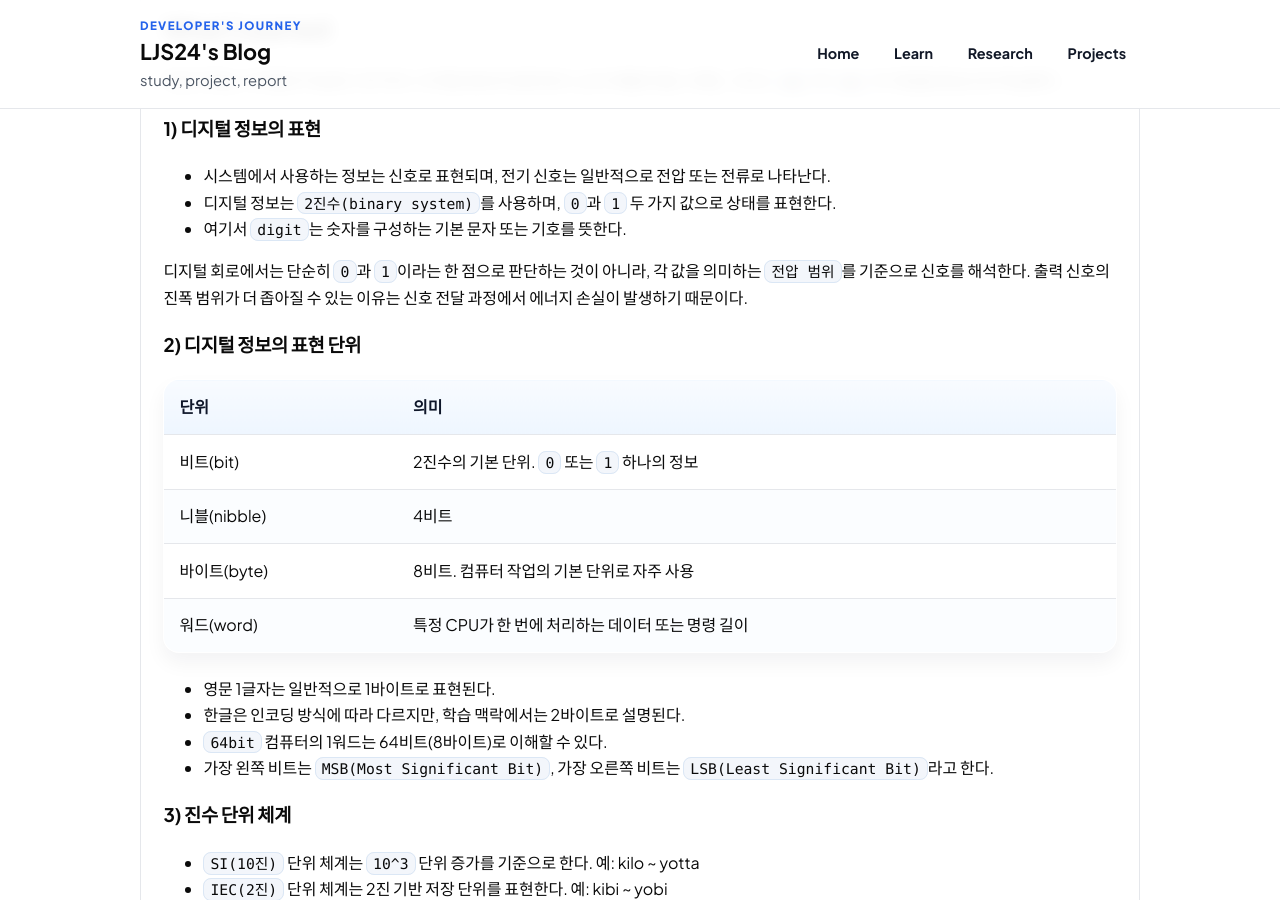
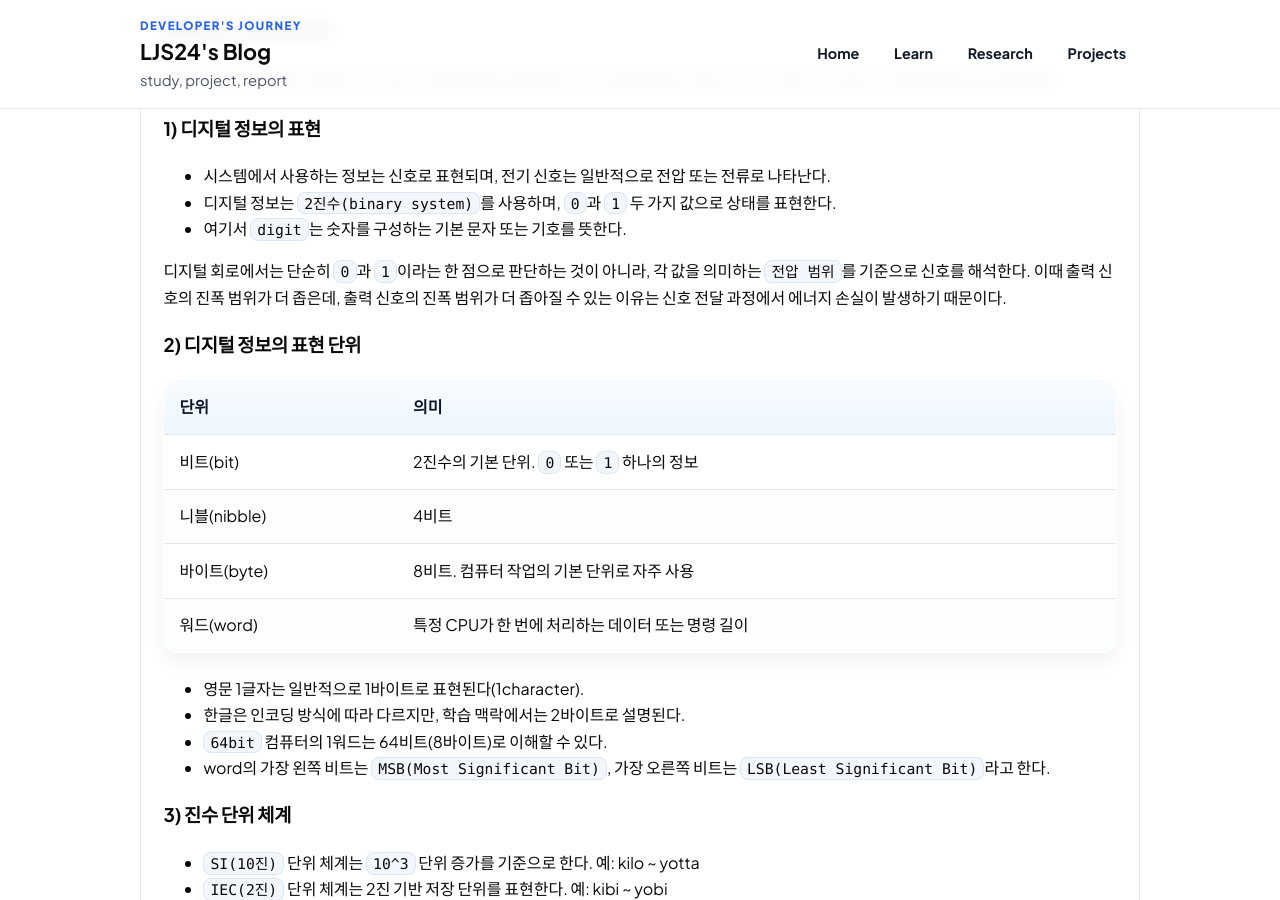
Before and after one commit to LJS24/LJS24.github.io, a Jekyll site: the page built from _posts/learn/2026-03-06-learning-note-디지털논리회로.md, in a window 1280 px wide and 900 px high, scrolled down 240 px. Built offline with Jekyll 4.4.1, drawn with Linux system fonts in a browser that asks for light colours.

Commit message:
content update-learning note

```diff
--- a/_posts/learn/2026-03-06-learning-note-디지털논리회로.md
+++ b/_posts/learn/2026-03-06-learning-note-디지털논리회로.md
@@ -16,7 +16,7 @@ summary: "주간 학습내용 정리"
 - 디지털 정보는 `2진수(binary system)`를 사용하며, `0`과 `1` 두 가지 값으로 상태를 표현한다.
 - 여기서 `digit`는 숫자를 구성하는 기본 문자 또는 기호를 뜻한다.
 
-디지털 회로에서는 단순히 `0`과 `1`이라는 한 점으로 판단하는 것이 아니라, 각 값을 의미하는 `전압 범위`를 기준으로 신호를 해석한다. 출력 신호의 진폭 범위가 더 좁아질 수 있는 이유는 신호 전달 과정에서 에너지 손실이 발생하기 때문이다.
+디지털 회로에서는 단순히 `0`과 `1`이라는 한 점으로 판단하는 것이 아니라, 각 값을 의미하는 `전압 범위`를 기준으로 신호를 해석한다. 이때 출력 신호의 진폭 범위가 더 좁은데, 출력 신호의 진폭 범위가 더 좁아질 수 있는 이유는 신호 전달 과정에서 에너지 손실이 발생하기 때문이다.
 
 ### 2) 디지털 정보의 표현 단위
 
@@ -27,10 +27,10 @@ summary: "주간 학습내용 정리"
 | 바이트(byte) | 8비트. 컴퓨터 작업의 기본 단위로 자주 사용 |
 | 워드(word) | 특정 CPU가 한 번에 처리하는 데이터 또는 명령 길이 |
 
-- 영문 1글자는 일반적으로 1바이트로 표현된다.
+- 영문 1글자는 일반적으로 1바이트로 표현된다(1character).
 - 한글은 인코딩 방식에 따라 다르지만, 학습 맥락에서는 2바이트로 설명된다.
 - `64bit` 컴퓨터의 1워드는 64비트(8바이트)로 이해할 수 있다.
-- 가장 왼쪽 비트는 `MSB(Most Significant Bit)`, 가장 오른쪽 비트는 `LSB(Least Significant Bit)`라고 한다.
+- word의 가장 왼쪽 비트는 `MSB(Most Significant Bit)`, 가장 오른쪽 비트는 `LSB(Least Significant Bit)`라고 한다.
 
 ### 3) 진수 단위 체계
 - `SI(10진)` 단위 체계는 `10^3` 단위 증가를 기준으로 한다. 예: kilo ~ yotta
```
